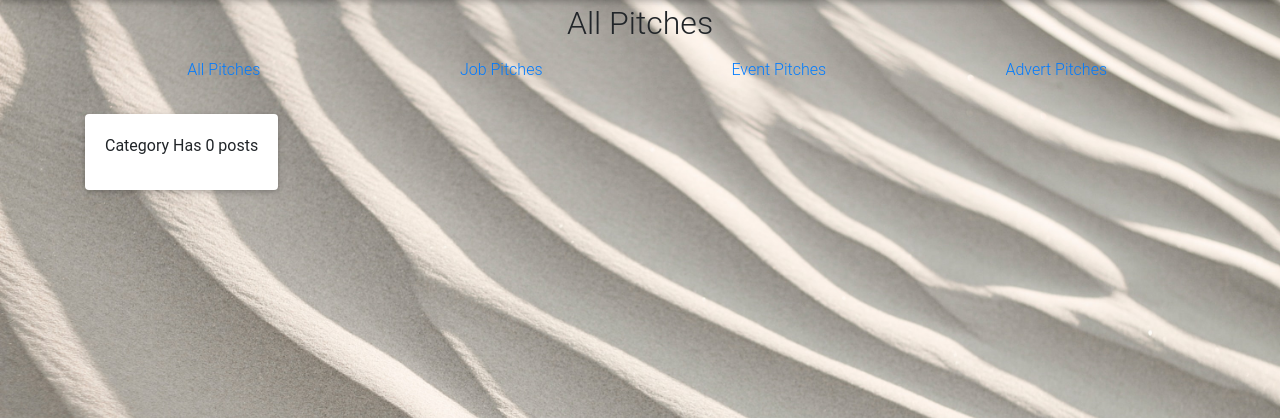
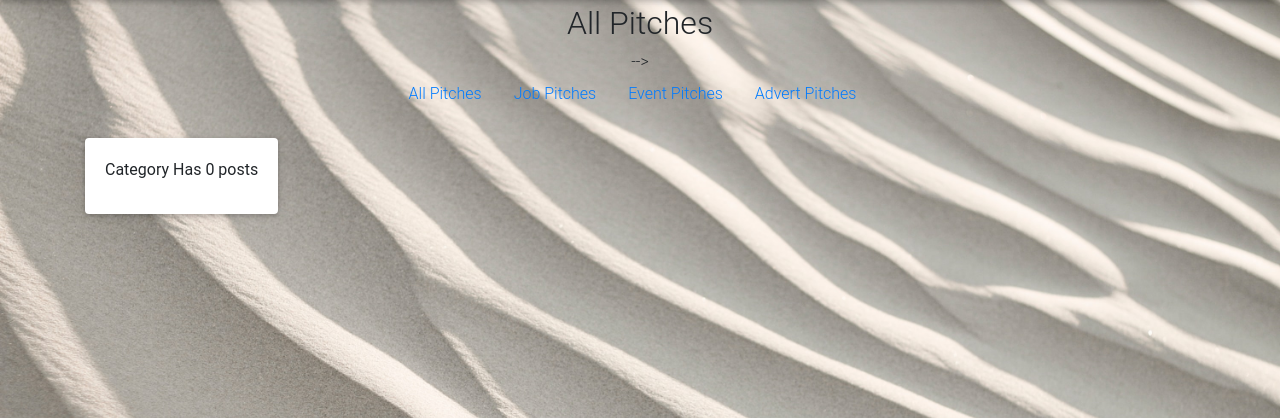
Before and after one commit to wangechimk/pitch-app, a Flask app: template app/templates/index.html in a window 1280 px wide. Shown: the part 56-474 px from the top of the page. Run offline with Flask 2, Linux system fonts and the light colour scheme; the template is opened without the code that fills it, so the values that code supplies are empty; some libraries are stand-ins or nearby versions.

Commit message:
add styling

```diff
--- a/app/templates/index.html
+++ b/app/templates/index.html
@@ -3,8 +3,17 @@
 
 {% block content %}
     <h2 class="text-center" id="all">All Pitches</h2>
-        <div class="container">
-            <ul class="nav nav-pills nav-justified nav-fill" role="tablist">
+        <div class="container text-center"
+<!--             style="width: 100%;-->
+<!--  height: 100vh;-->
+<!--  padding: 0;-->
+<!--  position: relative;-->
+<!--  margin: 0;">-->
+<!--            <img src="{{url_for('static', filename='img/bg2.jpeg')}}" style="width: 100%;-->
+<!--  height: 100vh; object-fit: cover; background-repeat: no-repeat; background-position: center;">-->
+    <div class="text-content">
+    </div>
+            <ul class="nav col-12 col-md auto mb-2 justify-content-center mb-md-0">
                 <li class="nav-item">
                     <a class="nav-link" data-toggle="tab" href="#all">All Pitches</a>
                 </li>
```
Also changed, not shown: app/static/css/styles.css (line endings or trailing spaces).
